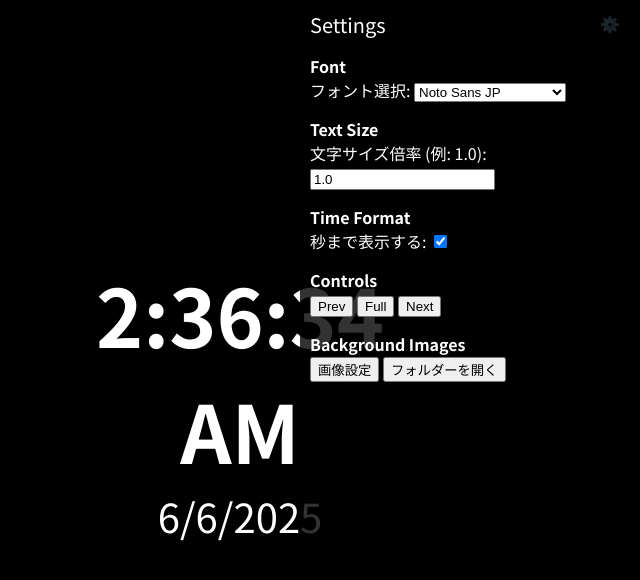
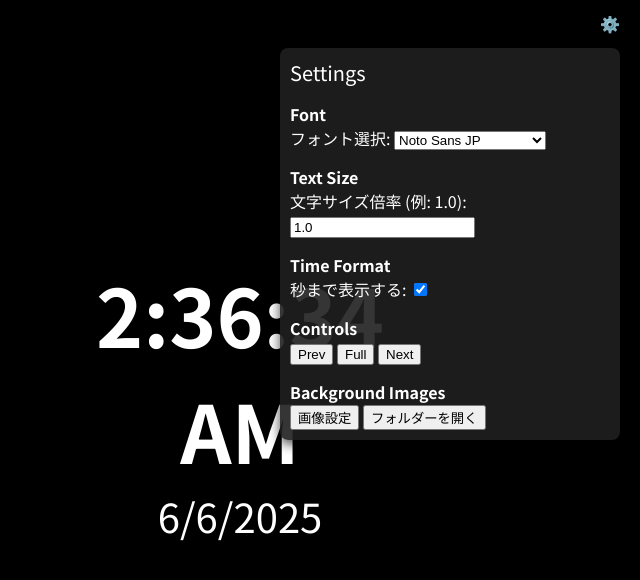
Before and after one commit to OzoneAsai/slide-local-clock, an Electron app: page public/index.html in a window 800 px wide. Both pictures are taken after a click on the button "⚙️". Shown: the whole page, without its empty margins (160-800 px from the left). Drawn offline with Linux system fonts and the light colour scheme; no server answers; a web font is replaced by a local one.

Commit message:
Shrink settings overlay

```diff
--- a/public/index.html
+++ b/public/index.html
@@ -91,6 +91,22 @@
     #settingsOverlay,
     #imageConfigOverlay {
       display: none;
+    }
+    #settingsOverlay {
+      position: absolute;
+      top: 48px;
+      right: 20px;
+      width: 320px;
+      background: rgba(32, 32, 32, 0.9);
+      color: white;
+      z-index: 4;
+      padding: 10px;
+      border-radius: 8px;
+      box-shadow: 0 4px 12px rgba(0,0,0,0.7);
+      max-height: 80%;
+      overflow-y: auto;
+    }
+    #imageConfigOverlay {
       position: fixed;
       top: 0;
       right: 0;
```
